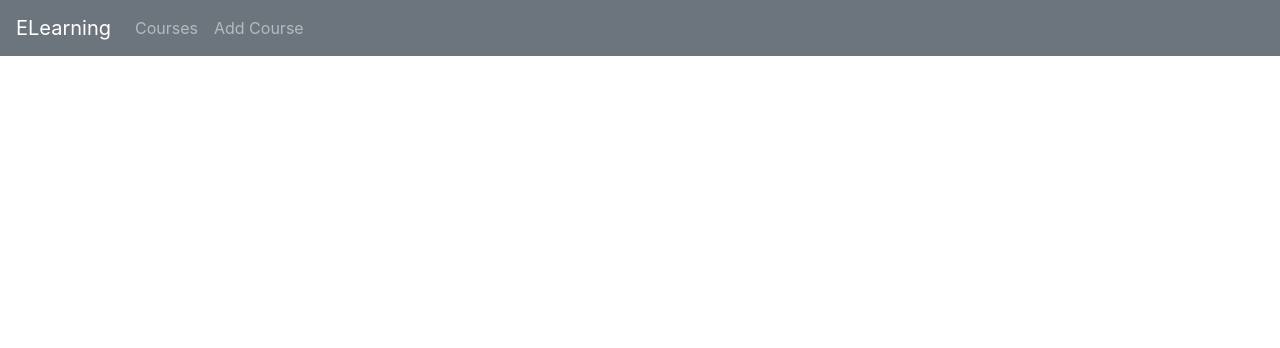
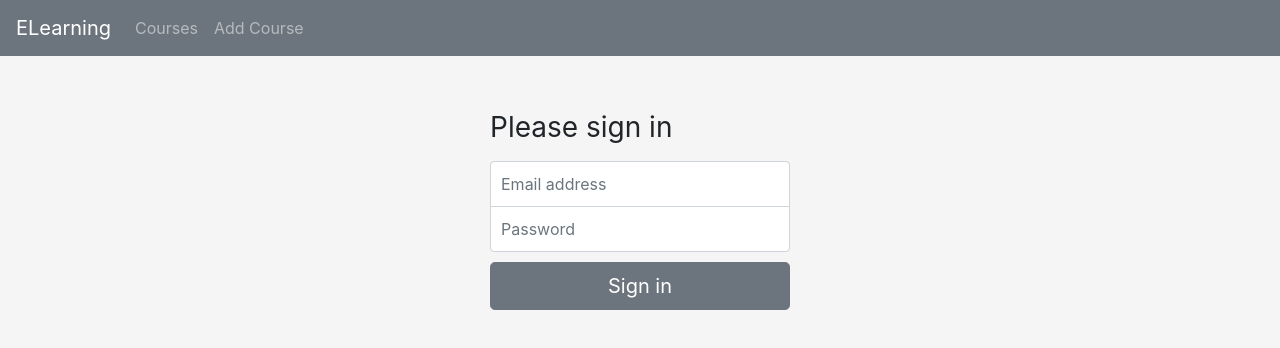
Before and after one commit to lasse1900/react-prisma-apollo, a React (Create React App) app in the folder client/: page /login in a window 1280 px wide. Shown: the top 348 px of the page. Built offline with nearby package versions, Linux system fonts and the light colour scheme.

Commit message:
login request from client

```diff
--- a/client/src/App.js
+++ b/client/src/App.js
@@ -5,6 +5,7 @@ import Courses from './components/Courses';
 import CreateCourse from './components/CreateCourse';
 import Header from './components/Header';
 import EditCourse from './components/EditCourse';
+import Auth from './components/Auth';
 
 function App() {
   return (
@@ -12,6 +13,7 @@ function App() {
       <Header />
       <Switch>
         <Route exact path="/" component={Courses}></Route>
+        <Route exact path="/login" component={Auth}></Route>
         <Route exact path="/create" component={CreateCourse}></Route>
         <Route exact path="/course/:id/edit" component={EditCourse} />
       </Switch>
--- /dev/null
+++ b/client/src/components/Auth.css
@@ -0,0 +1,49 @@
+html,
+.auth-form {
+  height: 100%;
+}
+
+.auth-form {
+  display: -ms-flexbox;
+  display: flex;
+  -ms-flex-align: center;
+  align-items: center;
+  padding-top: 40px;
+  padding-bottom: 40px;
+  background-color: #f5f5f5;
+}
+
+.form-signin {
+  width: 100%;
+  max-width: 330px;
+  padding: 15px;
+  margin: auto;
+}
+
+.form-signin .checkbox {
+  font-weight: 400;
+}
+
+.form-signin .form-control {
+  position: relative;
+  box-sizing: border-box;
+  height: auto;
+  padding: 10px;
+  font-size: 16px;
+}
+
+.form-signin .form-control:focus {
+  z-index: 2;
+}
+
+.form-signin input[type="email"] {
+  margin-bottom: -1px;
+  border-bottom-right-radius: 0;
+  border-bottom-left-radius: 0;
+}
+
+.form-signin input[type="password"] {
+  margin-bottom: 10px;
+  border-top-left-radius: 0;
+  border-top-right-radius: 0;
+}
--- /dev/null
+++ b/client/src/components/Auth.js
@@ -0,0 +1,74 @@
+import React, { Component } from 'react'
+import './Auth.css'
+import { gql } from 'apollo-boost'
+import { Mutation } from 'react-apollo'
+
+
+class Auth extends Component {
+  state = {
+    email: '',
+    password: ''
+  }
+  onChangeHandler = e => {
+    const name = e.target.name;
+    const value = e.target.value;
+    this.setState({ [name]: value });
+  };
+  onSubmitHandler = async (login, e) => {
+    e.preventDefault()
+    await login()
+    this.props.history.push('/')
+  }
+  render() {
+    const { email, password } = this.state
+    return (
+      <Mutation mutation={LOGIN_MUTATION} variables={{ email, password }}>
+        {(login, { data, error, loading }) => {
+          if (error) return <div>Error</div>
+          if (loading) return <div>...Loading</div>
+          return (
+            <div className="auth-form">
+              <form className="form-signin" onSubmit={this.onSubmitHandler.bind(this, login)}>
+                <h1 className="h3 mb-3 font-weight-normal">Please sign in</h1>
+                <label htmlFor="inputEmail" className="sr-only">Email address</label>
+                <input
+                  name="email"
+                  type="email"
+                  id="inputEmail"
+                  className="form-control"
+                  placeholder="Email address"
+                  value={email}
+                  onChange={this.onChangeHandler}
+                  required autofocus
+                />
+                <label htmlFor="inputPassword" className="sr-only">Password</label>
+                <input
+                  name="password"
+                  type="password"
+                  id="inputPassword"
+                  className="form-control"
+                  placeholder="Password"
+                  value={password}
+                  onChange={this.onChangeHandler}
+                  required
+                />
+                <button className="btn btn-lg btn-secondary btn-block" type="submit">Sign in</button>
+              </form>
+            </div>
+          )
+        }}
+      </Mutation>
+    )
+  }
+}
+export const LOGIN_MUTATION = gql`
+mutation Login($email: String!, $password: String!){
+  login(email: $email, password: $password){
+    token
+    user {
+      id
+    }
+  }
+}
+`;
+export default Auth
```
